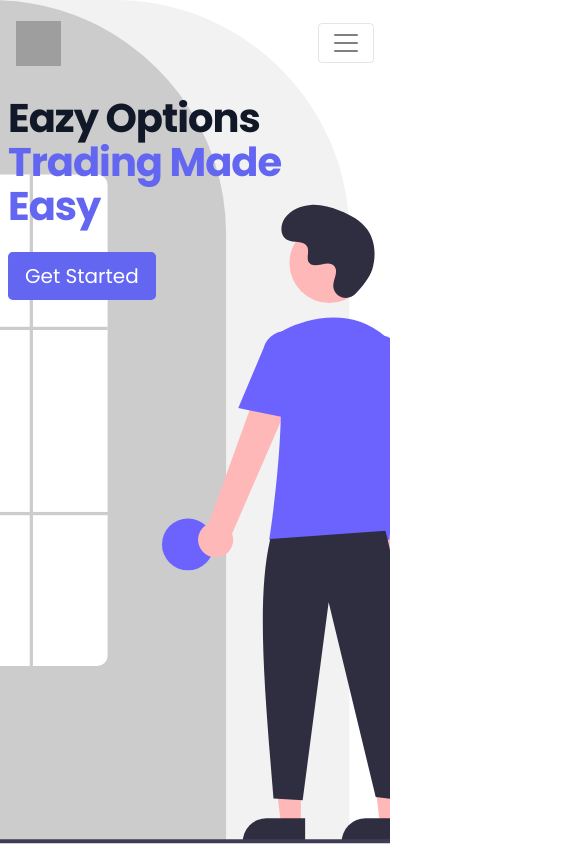
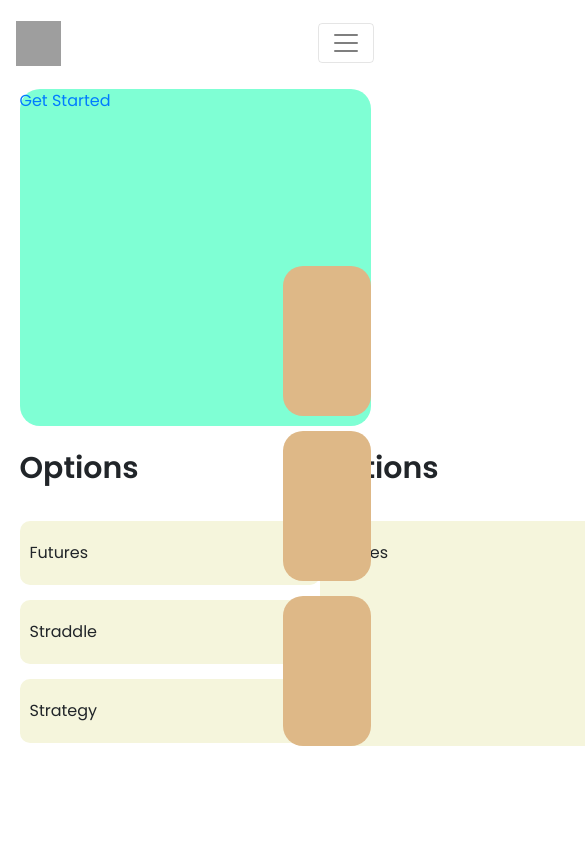
Before and after one commit to AnkitRajCode/EazyOptions, a React (Create React App) app: page / in a window 390 px wide. Shown: the top 844 px of the page, 585 px wide, since content can reach past the window. Built offline with nearby package versions, Linux system fonts and the light colour scheme; no server answers; grey boxes are pictures that could not be loaded.

Commit message:
landing page frame check web plus mobile view

```diff
--- a/src/Css/Sidebar.css
+++ b/src/Css/Sidebar.css
@@ -19,15 +19,6 @@
 .sidebar.closed{
   width: 78px;
 }
-
-
-
-/* .sidebar .logo-details{
-  height: 60px;
-  width: 100%;
-  display: flex;
-  align-items: center;
-} */
 .sidebar .logo-details{
   height: 60px;
   display: flex;
@@ -45,6 +36,7 @@
 .sidebar .logo-details .icon{
   opacity: 0;
   transition: all 0.5s ease;
+  display: none;
 }
 .sidebar .logo-details .logo_name{
   color: #fff;
@@ -56,11 +48,12 @@
 .sidebar.open .logo-details .icon,
 .sidebar.open .logo-details .logo_name{
   opacity: 1;
+
 }
-.sidebar .logo-details #btn{
+.sidebar.closed  .logo-details #btn{
   position: absolute;
   top: 50%;
-  right: 0;
+  left: 20%;
   transform: translateY(-50%);
   font-size: 22px;
   transition: all 0.4s ease;
@@ -69,8 +62,8 @@
   cursor: pointer;
   transition: all 0.5s ease;
 }
-.sidebar.open .logo-details #btn{
-  text-align: center;
+.sidebar .logo-details #btn{
+  right: 0;
 }
 .sidebar i{
   color: #fff;
--- a/src/Css/Welcome.css
+++ b/src/Css/Welcome.css
@@ -1,57 +1,57 @@
-.welcome{
-    height: 100vh;
-    background-image: url(../Images/undraw_Data_extraction_re_0rd3.svg);
-    background-size: contain;
-    background-position: right;
-    background-repeat: no-repeat;
+.welcomeHeader{
+    width: 90%;
+    height: 40vh;
+    margin: 10px 5%;
+    border-radius: 20px;
+    background-color: aquamarine;
 }
-.welcome .brandImg{
-    background-image: url(../Images/business-document.png);
-    background-size: cover;
-    background-position: right;
-    background-repeat: no-repeat;
-    width: 10rem;
-    height: 10rem;
-    margin-top: 2vh;
-    display: block;
+.welcomeSection{
+    display: flex;
+    flex-direction: row;
+    width: 90%;
+    margin: 20px 5%;
 }
-.companyName,.companySlogan{
-    color: #6366F1;
-    font-size: 3.75rem;
-    line-height: 1.1;
-    letter-spacing: -.025em;
-    font-weight: 800;
+.sectionOne{
+    width: 75%;
+    display: flex;
+    flex-direction: row;
+    justify-content: space-around;
 }
-.companyName{
-    color: #111827;
-    margin-top: 6vh;
+.sectionTwo{
+
+    width: 25%;
 }
-.landingButton{
-    background-color: #6366F1;
-    color: white;
-    cursor: pointer;
+.partOneHeading{
+    font-size: 30px;
+    font-weight: 600;
+    margin-bottom: 30px;
 }
-.landingButton:hover{
-    color:aliceblue;
+.partOneCard{
+    padding: 20px 10px;
+    background-color: beige;
+    width: 300px;
+    border-radius: 10px;
+    margin-top: 15px;
 }
-@media only screen and (max-width: 500px) {
-    .welcome{
-        height: 100vh;
-        background-image: url(../Images/login.svg);
-        background-size: cover;
-        background-position:65% 0%;
-    }
-    .welcome .brandImg{
-        display: none;
-    }
-    .companyName,.companySlogan{
-        font-size: 2.5rem;
-        margin-left: 0.5rem;
-    }
-    .companyName{
-        margin-top: 2vh;
-    }
-    .landingButton{
-        margin-left: 0.5rem;
-    }
+.partCombine{
+    padding: 20px 10px;
+    background-color: beige;
+    width: 300px;
+    height: 75%;
+    border-radius: 20px;
+    margin-top: 15px;
 }
+.sidepartone{
+    width: 100%;
+    height: 150px;
+    background-color: burlywood;
+    margin-top: -180px;
+    border-radius: 20px;
+}
+.sideparttwo{
+    width: 100%;
+    height: 150px;
+    background-color: burlywood;
+    margin-top: 15px;
+    border-radius: 20px;
+}
--- a/src/Pages/Welcome.jsx
+++ b/src/Pages/Welcome.jsx
@@ -8,10 +8,34 @@ const Welcome = () => {
     return (
         <div className="welcome">
             <Navbar/>
-            <div className="brandImg ml-md-5"></div>
-            <div className="companyName ml-md-5">Eazy Options</div>
-            <div className="companySlogan ml-md-5">Trading Made<br/> Easy</div>
-            <Link to="/dashboard" className="btn btn-lg landingButton ml-md-5 mt-4">Get Started</Link>
+            <div className="welcomeHeader">
+                <Link to="/dashboard" className="">Get Started</Link>
+            </div>
+            <div className="welcomeSection">
+                <div className="sectionOne">
+                    <div className="partOne">
+                        <div className="partOneHeading">Options</div>
+                        <div className="partOneCard">Futures</div>
+                        <div className="partOneCard">Straddle</div>
+                        <div className="partOneCard">Strategy</div>
+                    </div>
+                    <div className="partOne">
+                        <div className="partOneHeading">Options</div>
+                        <div className="partCombine">Futures</div>
+                    </div>
+                    <div className="partOne">
+                        <div className="partOneHeading">Options</div>
+                        <div className="partOneCard">Futures</div>
+                        <div className="partOneCard">Straddle</div>
+                        <div className="partOneCard">Strategy</div>
+                    </div>
+                </div>
+                <div className="sectionTwo">
+                    <div className="sidepartone"></div>
+                    <div className="sideparttwo"></div>
+                    <div className="sideparttwo"></div>
+                </div>
+            </div>
         </div>
     );
 }
```
